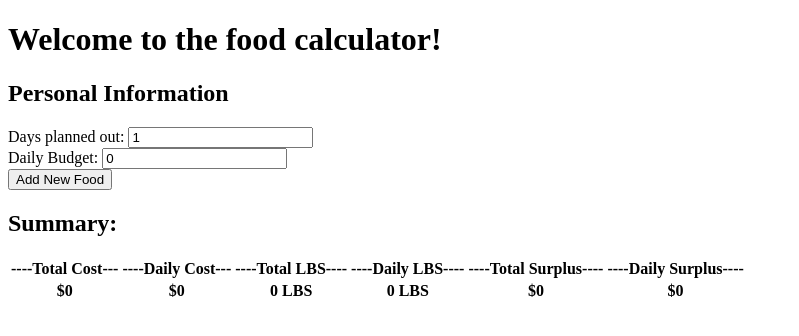
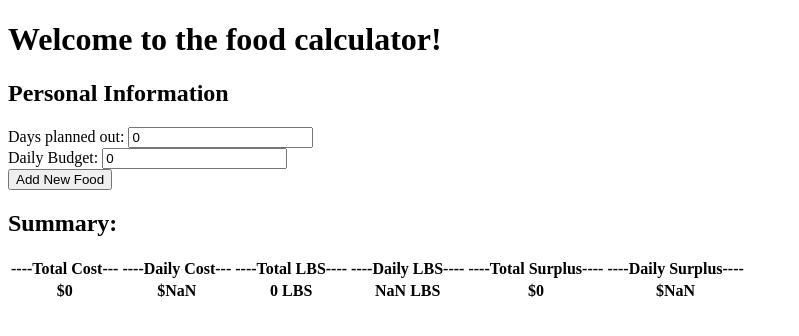
Before and after one commit to Gabriel-Sison/iNarc, a React app in the folder client/: page / in a window 1280 px wide. Shown: the top 336 px of the page, without its empty margins (0-799 px from the left). Built offline with nearby package versions, Linux system fonts and the light colour scheme; no server answers.

Commit message:
Fixed day error from server

```diff
--- a/client/src/App.tsx
+++ b/client/src/App.tsx
@@ -1,24 +1,25 @@
 import React, { Component } from "react";
 import { Food } from "./Food";
 import { Calculator } from "./Calculator";
-import { deleteFood, listFoods, saveFood} from "./server";
+import { deleteFood, listFoods, saveFood, getDay, updateDay} from "./server";
 import { NewFood } from "./NewFood";
 
 type Page = "Inventory" | "Calculator" | "New Food"
 type AppState = {
-    page: Page, foodList: Array<Food>
+    page: Page, foodList: Array<Food>, day: number
 }
 
 export class App extends Component<{}, AppState> {
     constructor(props: {}) {
         super(props);
         this.state = {
-            page: "Calculator", foodList: []
+            page: "Calculator", foodList: [], day: 0
         };
     }
 
     componentDidMount(): void {
-        this.doGetList();
+        listFoods(this.doListResp)
+        getDay(this.doGetDayResp)
     }
 
     render = (): JSX.Element => {
@@ -26,6 +27,8 @@ export class App extends Component<{}, AppState> {
             return <Calculator  onDeleteClick={this.doDeleteClick}
                                 onAddClick={this.doAddClick}
                                 foods={this.state.foodList}
+                                day={this.state.day}
+                                onDayChange={this.doDayChange}
                                 onAddFoodPage={this.doAddFoodPageChange}/>
         } else if (this.state.page === "Inventory") {
             return <div>Trying to go to inventory</div>
@@ -33,10 +36,6 @@ export class App extends Component<{}, AppState> {
             return <NewFood onAddClick={this.doAddClick}></NewFood>
         }
     };
-
-    doGetList = (): void => {
-        listFoods(this.doListResp)
-    }
 
     doAddFoodPageChange = (): void => {
         this.setState({page: "New Food"});
@@ -48,19 +47,21 @@ export class App extends Component<{}, AppState> {
 
     doAddClick = (food: Food): void => {
         saveFood(food)
-        this.doGetList()
+        listFoods(this.doListResp)
         this.setState({page: "Calculator"})
     }
 
     doDeleteClick = (food: Food): void => {
         deleteFood(food)
+        listFoods(this.doListResp)
     }
 
-    // doDayChange = (day: number): void => {
-    //     updateDay(day)
-    // }
+    doDayChange = (day: number): void => {
+        updateDay(day)
+        this.setState({day: day})
+    }
 
-    // doGetDayResp = (day: number): void => {
-    //     this.setState({day: day})
-    // }
+    doGetDayResp = (serverDay: number): void => {
+        this.setState({day: serverDay})
+    }
 }
--- a/client/src/Calculator.tsx
+++ b/client/src/Calculator.tsx
@@ -5,19 +5,27 @@ type CalculatorProps = {
     onDeleteClick: (food: Food) => void,
     onAddClick: (food: Food) => void,
     onAddFoodPage: () => void,
+    onDayChange: (day: number) => void,
+    day: number,
     foods: Food[]
 }
 
 type CalculatorState = {
     moneyGoal: number,
-    days: number,
-    budget: number
+    budget: number,
+    day: number
 }
 
 export class Calculator extends Component<CalculatorProps, CalculatorState> {
     constructor(props: CalculatorProps) {
         super(props);
-        this.state = {moneyGoal: 0, days: 1, budget: 0}
+        this.state = {moneyGoal: 0, budget: 0, day: this.props.day}
+    }
+
+    componentDidUpdate(prevProps: CalculatorProps) {
+        if (prevProps.day !== this.props.day) {
+            this.setState({ day: this.props.day });
+        }
     }
 
     render = (): JSX.Element => {
@@ -42,9 +50,9 @@ export class Calculator extends Component<CalculatorProps, CalculatorState> {
     }
 
     renderSummary = (totalCost: number, totalLbs: number): JSX.Element => {
-        const dailyCost = absMoney(round(totalCost / this.state.days, 2))
-        const totalSurplus = absMoney(round(this.state.budget * this.state.days - totalCost, 2))
-        const daillySurplus = absMoney(round(this.state.budget - totalCost / this.state.days, 2))
+        const dailyCost = absMoney(round(totalCost / this.state.day, 2))
+        const totalSurplus = absMoney(round(this.state.budget * this.state.day - totalCost, 2))
+        const daillySurplus = absMoney(round(this.state.budget - totalCost / this.state.day, 2))
 
         return (
             <div>
@@ -63,7 +71,7 @@ export class Calculator extends Component<CalculatorProps, CalculatorState> {
                                 <th>{absMoney(round(totalCost, 2))}</th>
                                 <th>{dailyCost}</th>
                                 <th>{round(totalLbs, 2)} LBS</th>
-                                <th>{round(totalLbs / this.state.days, 2)} LBS</th>
+                                <th>{round(totalLbs / this.state.day, 2)} LBS</th>
                                 <th>{totalSurplus}</th>
                                 <th>{daillySurplus}</th>
                             </tr>
@@ -78,7 +86,7 @@ export class Calculator extends Component<CalculatorProps, CalculatorState> {
             <div>
                 <h2>Personal Information</h2>
                     <div>
-                        Days planned out: <input type="number" onChange={this.doDayChange} defaultValue={this.state.days} min={1}></input>
+                        Days planned out: <input type="number" onChange={this.doDayChange} value={this.state.day} min={0}></input>
                     </div>
                     <div>
                         Daily Budget: <input type="number" onChange={this.doBudgetChange} defaultValue={this.state.budget} min={0}></input>
@@ -166,7 +174,8 @@ export class Calculator extends Component<CalculatorProps, CalculatorState> {
     }
 
     doDayChange = (evt: ChangeEvent<HTMLInputElement>): void => {
-        this.setState({days: Number(evt.target.value)})
+        this.props.onDayChange(Number(evt.target.value))
+        this.setState({day: Number(evt.target.value)})
     }
 
     doBudgetChange = (evt: ChangeEvent<HTMLInputElement>): void => {
```
Also changed, not shown: 2 other files (tests, documents, lock files or other folders).
